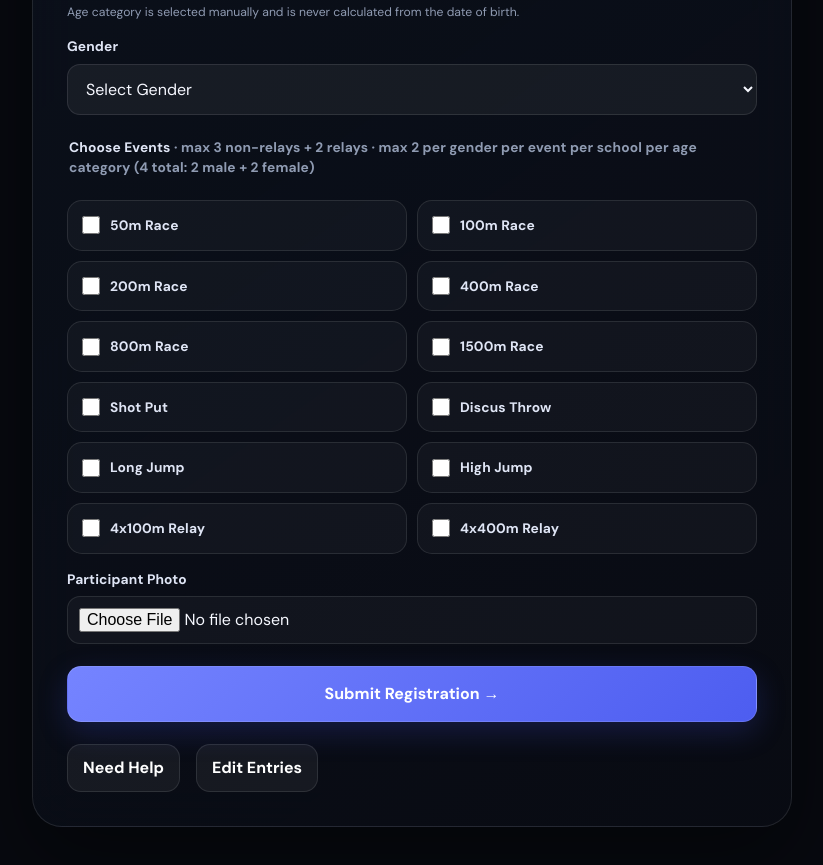
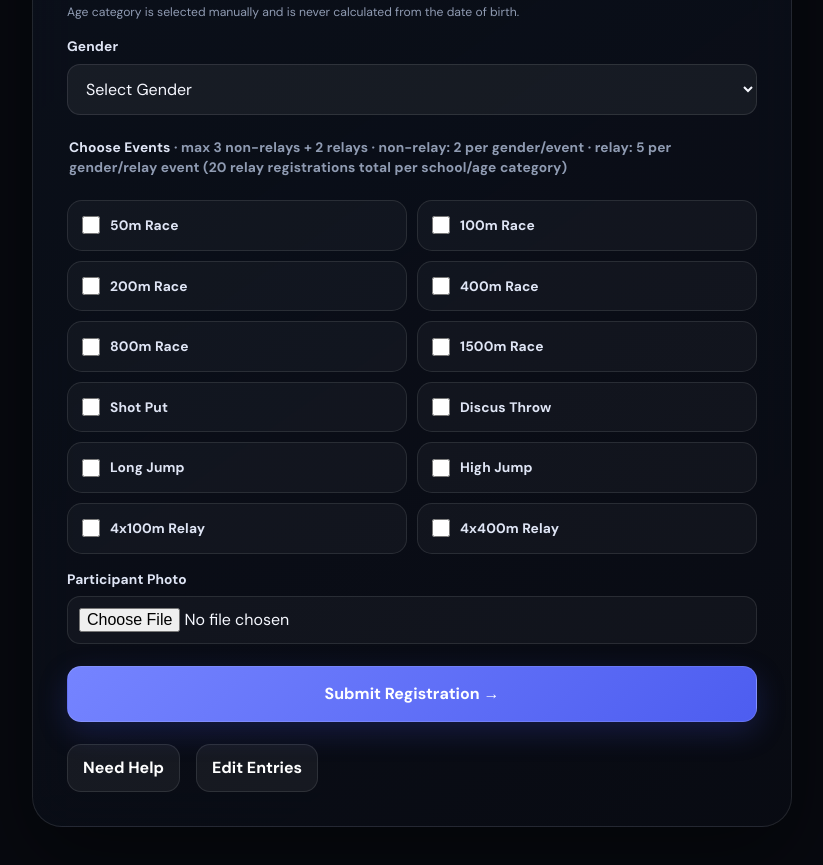
Before and after one commit to Kausthubhgiri/cds-sports-registration, a website: page public/index.html in a window 1280 px wide. Shown: the part 1072-1937 px from the top of the page, without its empty margins (228-1051 px from the left). Drawn offline with Linux system fonts and the light colour scheme.

Commit message:
Add files via upload

```diff
--- a/public/index.html
+++ b/public/index.html
@@ -591,7 +591,7 @@
     </select>
     <div class="manual-note">Age category is selected manually and is never calculated from the date of birth.</div>
     <label for="gender">Gender</label><select id="gender" name="gender" required><option value="" disabled selected>Select Gender</option><option>Male</option><option>Female</option></select>
-    <fieldset><legend>Choose Events <span style="color:#8f9bb2">· max 3 non-relays + 2 relays · max 2 per gender per event per school per age category (4 total: 2 male + 2 female)</span></legend>
+    <fieldset><legend>Choose Events <span style="color:#8f9bb2">· max 3 non-relays + 2 relays · non-relay: 2 per gender/event · relay: 5 per gender/relay event (20 relay registrations total per school/age category)</span></legend>
       <div id="event-options">
         <label><input type="checkbox" name="events" value="50m Race">50m Race</label><label><input type="checkbox" name="events" value="100m Race">100m Race</label><label><input type="checkbox" name="events" value="200m Race">200m Race</label><label><input type="checkbox" name="events" value="400m Race">400m Race</label><label><input type="checkbox" name="events" value="800m Race">800m Race</label><label><input type="checkbox" name="events" value="1500m Race">1500m Race</label><label><input type="checkbox" name="events" value="Shot Put">Shot Put</label><label><input type="checkbox" name="events" value="Discus Throw">Discus Throw</label><label><input type="checkbox" name="events" value="Long Jump">Long Jump</label><label><input type="checkbox" name="events" value="High Jump">High Jump</label><label><input type="checkbox" name="events" value="4x100m Relay" class="relay">4x100m Relay</label><label><input type="checkbox" name="events" value="4x400m Relay" class="relay">4x400m Relay</label>
       </div>
```
